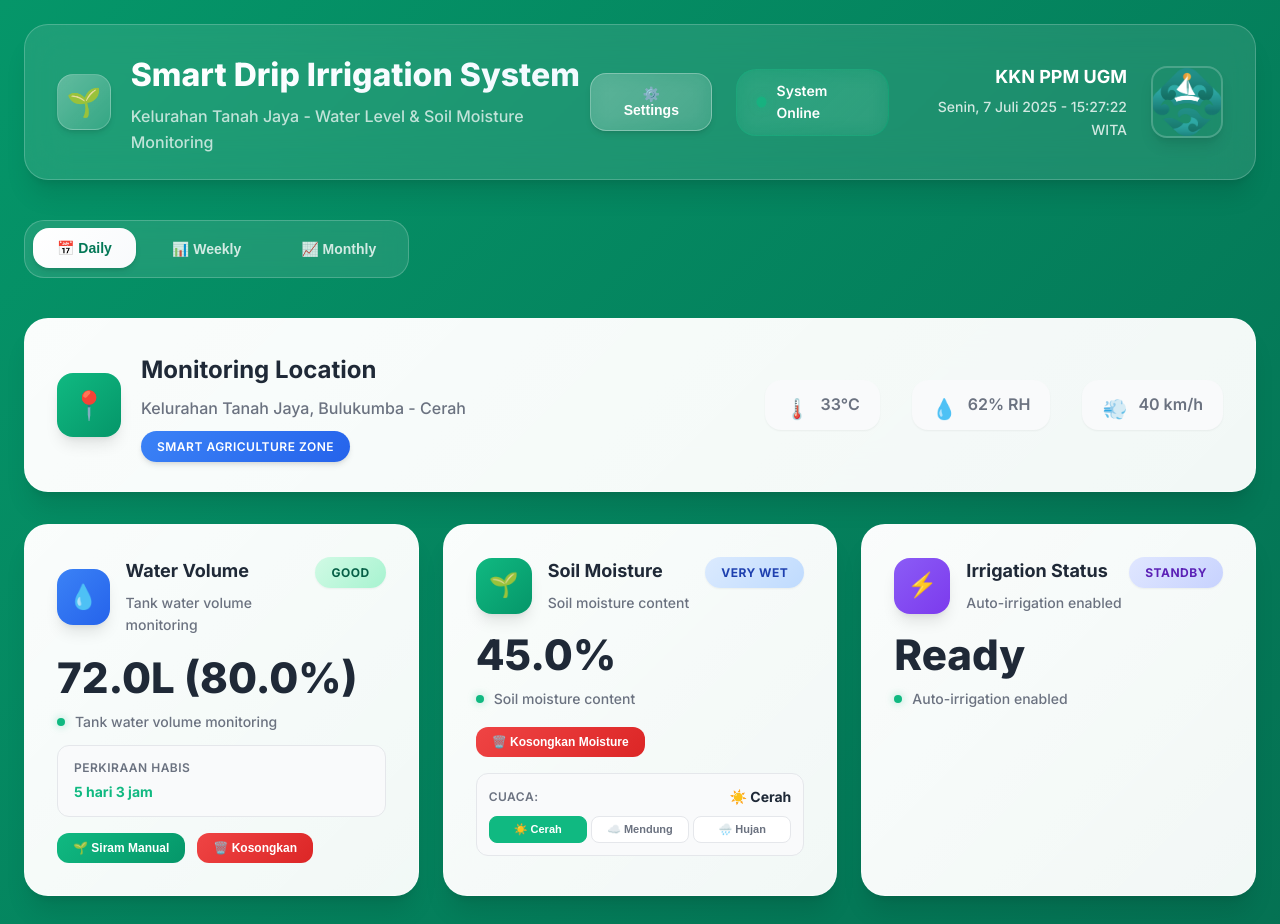
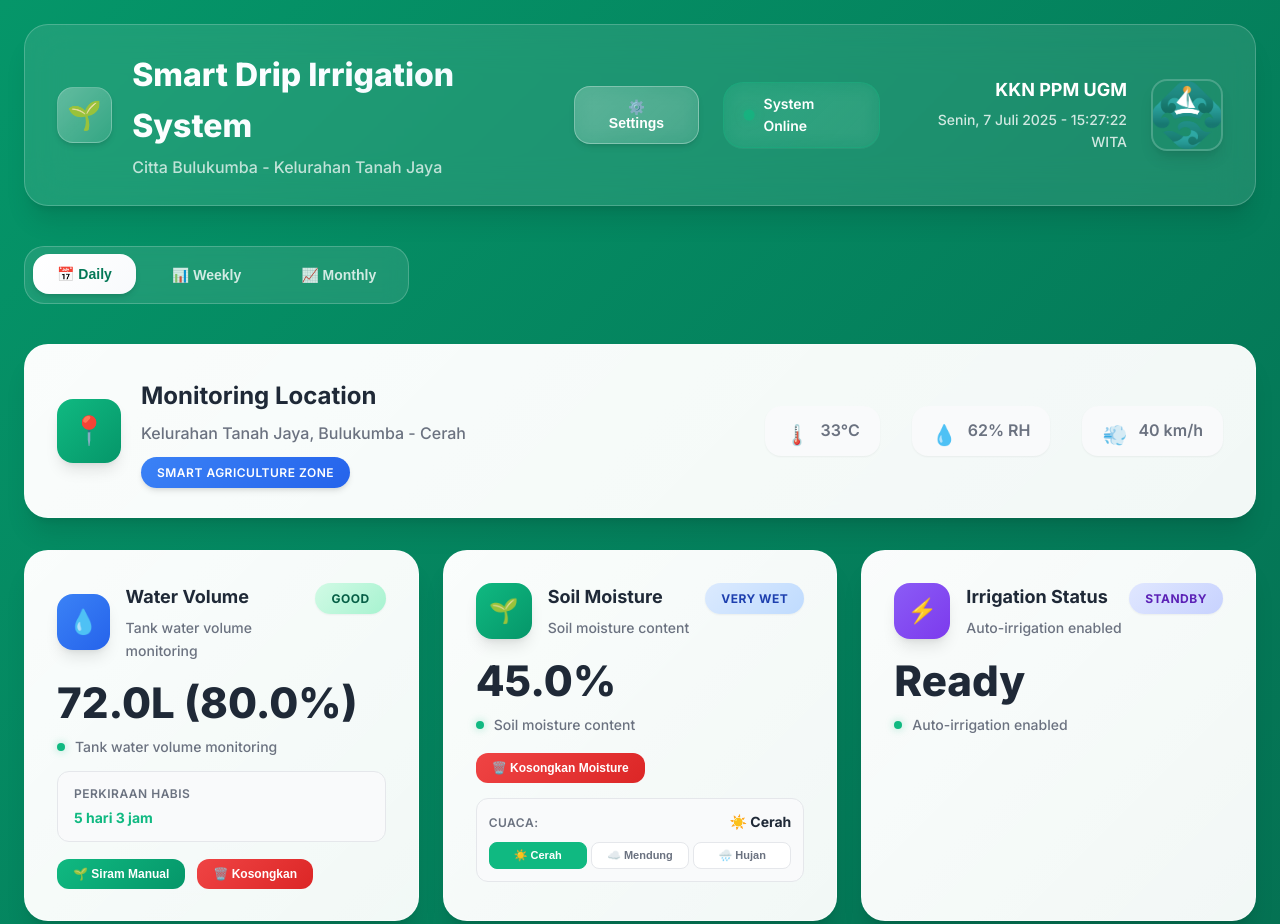
Before and after one commit to Bintang2004/KKN_DRIP4, a website: page index.html in a window 1280 px wide. Shown: the top 924 px of the page. Drawn offline with nearby package versions, Linux system fonts and the light colour scheme; files whose address does not match are found by name.

Commit message:
Ubah subtitle menjadi Citta Bulukumba - Kelurahan Tanah Jaya

```diff
--- a/index.html
+++ b/index.html
@@ -17,7 +17,7 @@
                 <div class="logo-icon">🌱</div>
                 <div class="header-title">
                     <h1 class="main-title">Smart Drip Irrigation System</h1>
-                    <p class="subtitle">Kelurahan Tanah Jaya - Water Level & Soil Moisture Monitoring</p>
+                    <p class="subtitle">Citta Bulukumba - Kelurahan Tanah Jaya</p>
                 </div>
             </div>
             <div class="header-right">
```
